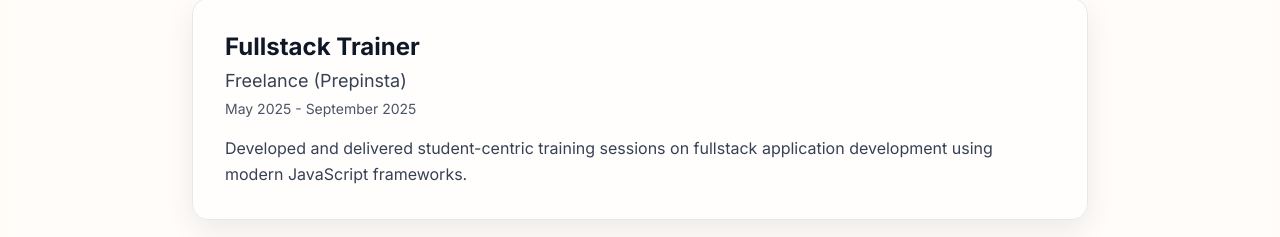
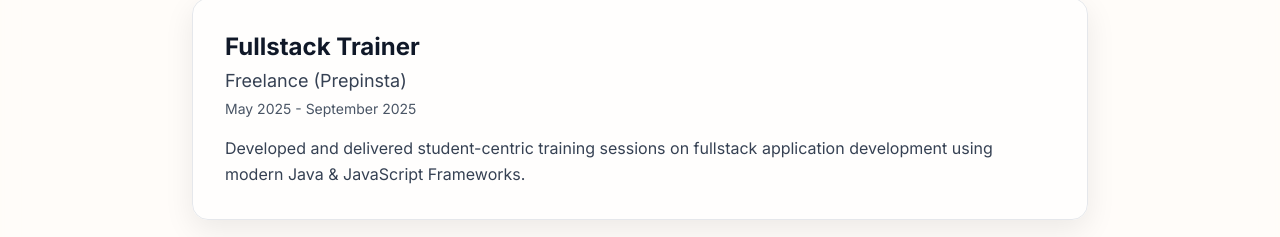
Before and after one commit to ravikiranprk/ravikiranprk, a Next.js app: page /experience in a window 1280 px wide. Shown: the part 206-443 px from the top of the page. Built offline with nearby package versions, Linux system fonts and the light colour scheme.

Commit message:
updated experience page

```diff
--- a/app/experience/page.tsx
+++ b/app/experience/page.tsx
@@ -7,7 +7,7 @@ const experiences = [
         role: "Fullstack Trainer",
         company: "Freelance (Prepinsta)",
         duration: "May 2025 - September 2025",
-        desc: "Developed and delivered student-centric training sessions on fullstack application development using modern JavaScript frameworks."
+        desc: "Developed and delivered student-centric training sessions on fullstack application development using modern Java & JavaScript Frameworks."
     },
     {
         role: "Subject Matter Expert (Web Development)",
@@ -19,7 +19,7 @@ const experiences = [
         role: "Fullstack Trainer",
         company: "Freelance (Prespinsta)",
         duration: "November 2022 - July 2023",
-        desc: "Developed and delivered student-centric training sessions on fullstack application development using modern JavaScript frameworks."
+        desc: "Developed and delivered student-centric training sessions on fullstack application development using modern JavaScript & Python frameworks."
     },
     {
         role: "Programming Trainer",
```
